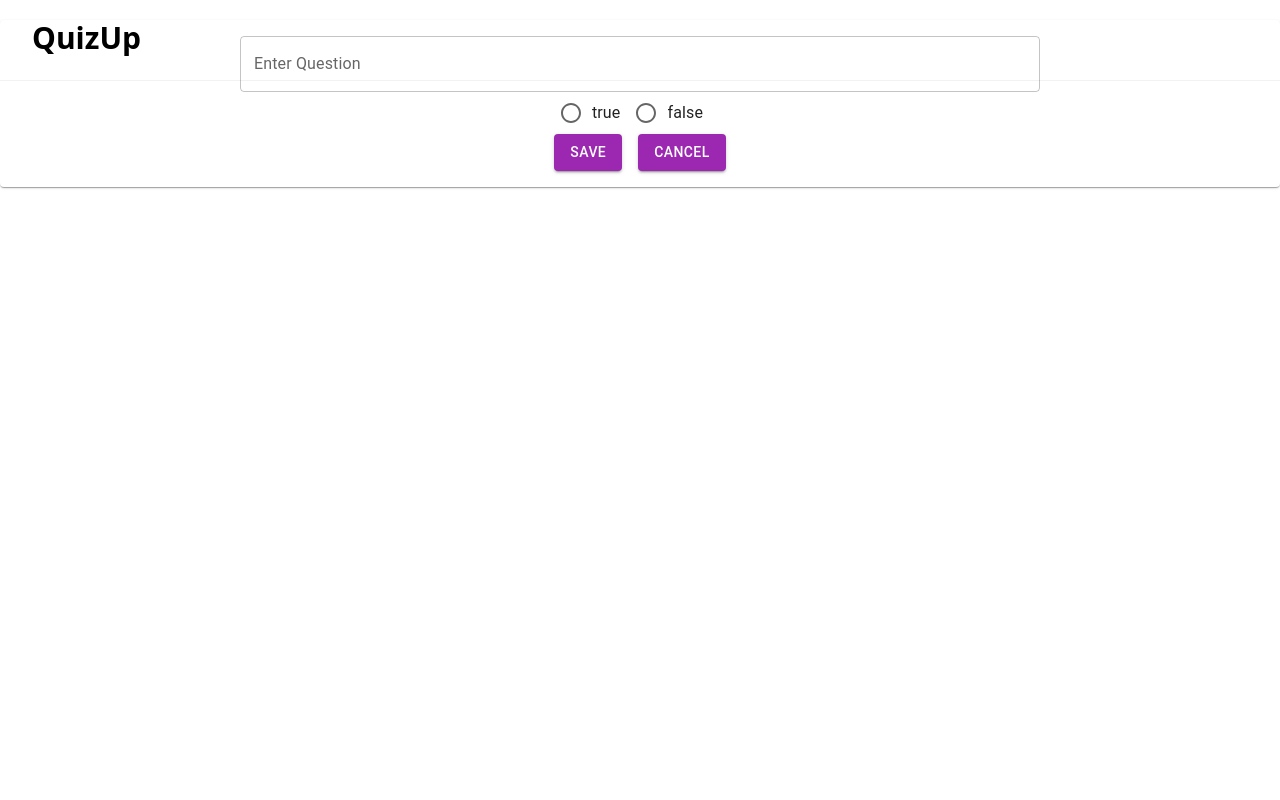
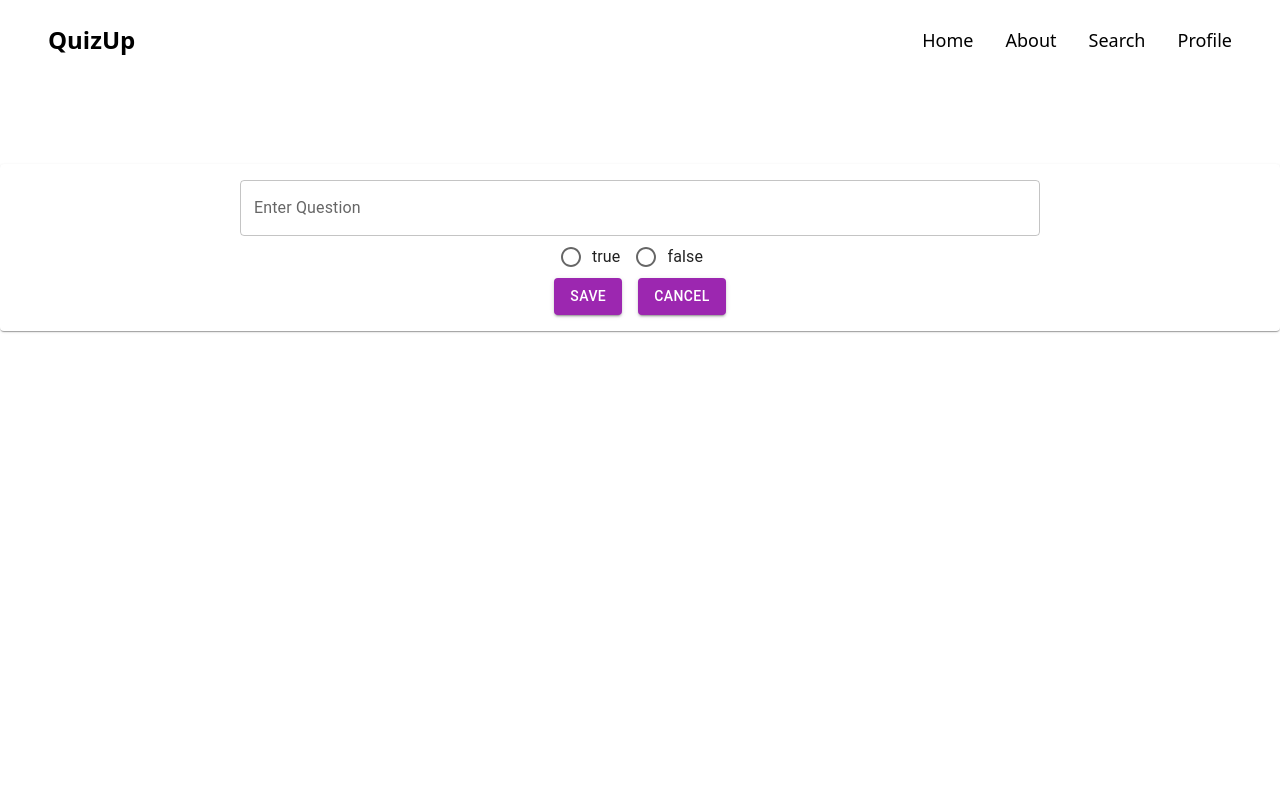
Before and after one commit to Dakshhinya/QuizApp, a React (Vite) app in the folder frontend/: page /teacher-dashboard in a window 1280 px wide. Shown: the top 800 px of the page. Built offline with nearby package versions, Linux system fonts and the light colour scheme.

Commit message:
dakku | layout(navbar&footer)

```diff
--- a/frontend/src/App.jsx
+++ b/frontend/src/App.jsx
@@ -4,10 +4,9 @@ import SignUp from './pages/SignUp'
 import { Navigate } from "react-router-dom";
 import StudentDashboard from "./pages/StudentDashboard";
 import TeacherDashboard from "./pages/TeacherDashboard";
+import Layout from './component/Layout';
 
 function App() {
-
-
   return (
     <>
       <BrowserRouter>
@@ -15,13 +14,16 @@ function App() {
         <Route path="/" element={<Navigate to="/login" />} />
         <Route path="/login" element={<Login />} />
         <Route path="/signup" element={<SignUp />} />
-        <Route path="/student-dashboard" element={<StudentDashboard />} />
-        <Route path="/teacher-dashboard" element={<TeacherDashboard />} />
+
+        <Route element={<Layout/>}>
+          <Route path="/student-dashboard" element={<StudentDashboard />} />
+          <Route path="/teacher-dashboard" element={<TeacherDashboard />} />
+        </Route>
       </Routes>
 
     </BrowserRouter>
     </>
-  )
+  );
 }
 
 export default App
--- /dev/null
+++ b/frontend/src/component/Layout.jsx
@@ -0,0 +1,18 @@
+
+import { Outlet } from "react-router-dom";
+import Navbar from "./templateModule/Navbar";
+import Footer from "./templateModule/Navbar";
+
+export default function Layout() {
+  return (
+    <div className="flex flex-col min-h-screen">
+
+      <Navbar/>
+      <main className="flex-grow mt-16">
+        <Outlet />
+      </main>
+      <Footer/>
+
+    </div>
+  );
+}
--- a/frontend/src/component/Navbar.jsx
+++ /dev/null
@@ -1,27 +0,0 @@
-// function Navbar({title,subtitle}) {
-//   return (
-//     <div className="flex justify-center border-2">
-//       <div className="flex flex-col border-2">
-//         <p className="font-bold text-3xl mt-2">{title}</p>
-//         <p className="flex justify-center font-grey mt-2">
-//           {subtitle}
-//         </p>
-//       </div>
-//     </div>
-//   );
-// }
-
-// export default Navbar;
-
-
-import React from 'react'
-
-export default function Navbar() {
-  return (
-    <div className="w-screen h-20 absolute shadow-2xs">
-      <p className="mt-5 px-8 font-black text-3xl text-black ">
-        QuizUp
-      </p>
-    </div>
-  )
-}
--- /dev/null
+++ b/frontend/src/component/templateModule/Navbar.jsx
@@ -0,0 +1,27 @@
+export default function Navbar() {
+  return (
+    <nav className="w-screen h-20 flex items-center justify-between px-12 ">
+
+      <p className="font-bold text-2xl">QuizUp</p>
+
+      <ul className="hidden md:flex gap-8 text-lg font-medium">
+        <li className="hover:text-blue-600 cursor-pointer">Home</li>
+        <li className="hover:text-blue-600 cursor-pointer">About</li>
+        <li className="hover:text-blue-600 cursor-pointer">Search</li>
+        <li className="hover:text-blue-600 cursor-pointer">Profile</li>
+      </ul>
+
+      <button className="md:hidden p-2 focus:outline-none">
+        <svg
+          xmlns="http://www.w3.org/2000/svg"
+          className="h-6 w-6"
+          fill="none"
+          viewBox="0 0 24 24"
+          stroke="currentColor"
+        >
+          <path strokeLinecap="round" strokeLinejoin="round" strokeWidth={2} d="M4 6h16M4 12h16M4 18h16" />
+        </svg>
+      </button>
+    </nav>
+  );
+}
--- a/frontend/src/pages/Login.jsx
+++ b/frontend/src/pages/Login.jsx
@@ -1,12 +1,12 @@
 import React from "react";
-import Navbar from "../component/Navbar";
+
 import LoginCard from "../component/LoginCard";
 
 export default function Login() {
 
   return (
     <>
-    <Navbar/>
+    {/* <Navbar/> */}
     <div className="min-h-screen bg-gradient-to-b from-cyan-300 to-pink-400 flex items-center justify-center p-4">
 
       <LoginCard />
--- a/frontend/src/pages/StudentDashboard.jsx
+++ b/frontend/src/pages/StudentDashboard.jsx
@@ -1,12 +1,10 @@
-// import Footer from "../component/footer";
-import Navbar from "../component/Navbar";
+
 
 function StudentDashboard(){
 
     return (
         <div className="flex flex-col min-h-screen">
             {/* <div><Navbar title="QuizApp" subtitle="padida parama"/></div> */}
-            <Navbar/>
             <div className="flex-grow"></div>
             {/* <div> <Footer/></div> */}
         </div>
--- a/frontend/src/pages/TeacherDashboard.jsx
+++ b/frontend/src/pages/TeacherDashboard.jsx
@@ -1,6 +1,4 @@
-import CreateQuizButton from "../component/CreateQuizButton";
-// import Footer from "../component/footer";
-import Navbar from "../component/Navbar";
+// import CreateQuizButton from "../component/CreateQuizButton";
 // import QuizName from "../component/QuizName";
 import AddQuestions from "./AddQuestions";
 
@@ -9,7 +7,6 @@ function TeacherDashboard(){
     return (
         <div className="flex flex-col min-h-screen">
             {/* <div><Navbar title="QuizApp" subtitle="padida parama"/></div> */}
-            <Navbar/>
             <div className="flex-grow"><AddQuestions/></div>
             {/* <div> <Footer/></div> */}
         </div>
```
Also changed, not shown: frontend/src/component/templateModule/Footer.jsx (renamed from frontend/src/component/Footer.jsx).
